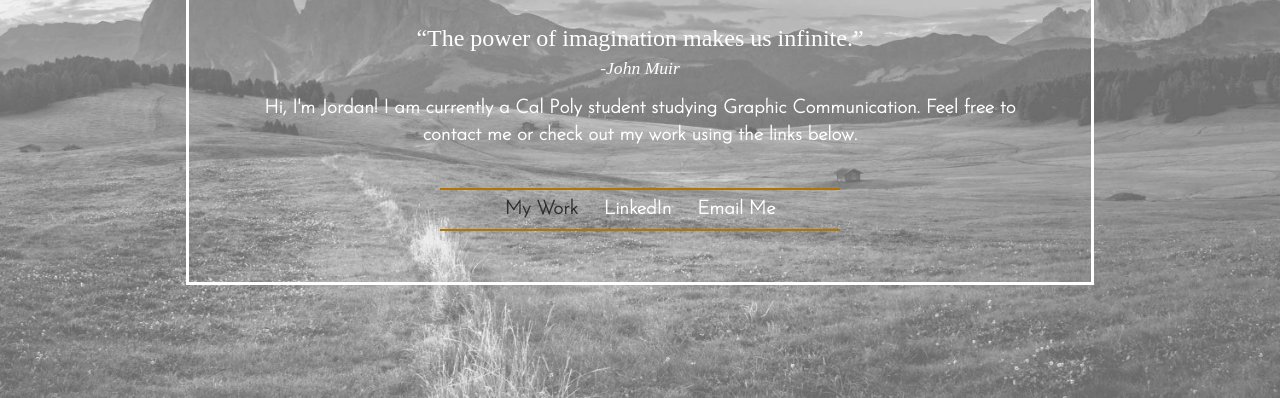
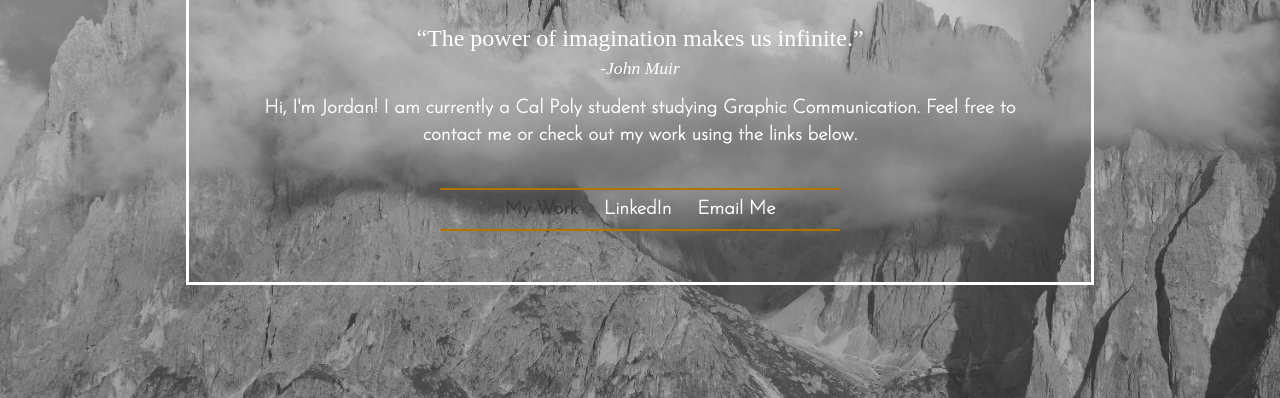
Before and after one commit to jhossini/jhossiniOLD.github.io, a plain HTML site: page index.html in a window 1280 px wide. In both pictures the pointer is over the link "My Work". Shown: the part 502-900 px from the top of the page. Drawn offline with Linux system fonts and the light colour scheme; a web font is replaced by a local one.

Commit message:
Add files via upload

```diff
--- a/styles-contact.css
+++ b/styles-contact.css
@@ -60,7 +60,7 @@ html, body {
   width: 100%;
   padding: 0;
   margin: 0;
-  background: url(images/edited_background_image.jpg)
+  background: url(images/mountains_background_image.jpg)
 		center center fixed no-repeat;
 	background-size: cover;
 }
@@ -134,5 +134,5 @@ a{
 	}
 
 a:hover{
-	color:rgb(48, 48, 48);
+	color:rgb(59, 59, 59);
 	}
```
Also changed, not shown: images/background_image_with_overlay.jpg (added), images/mountains_background_image.jpg (added).
